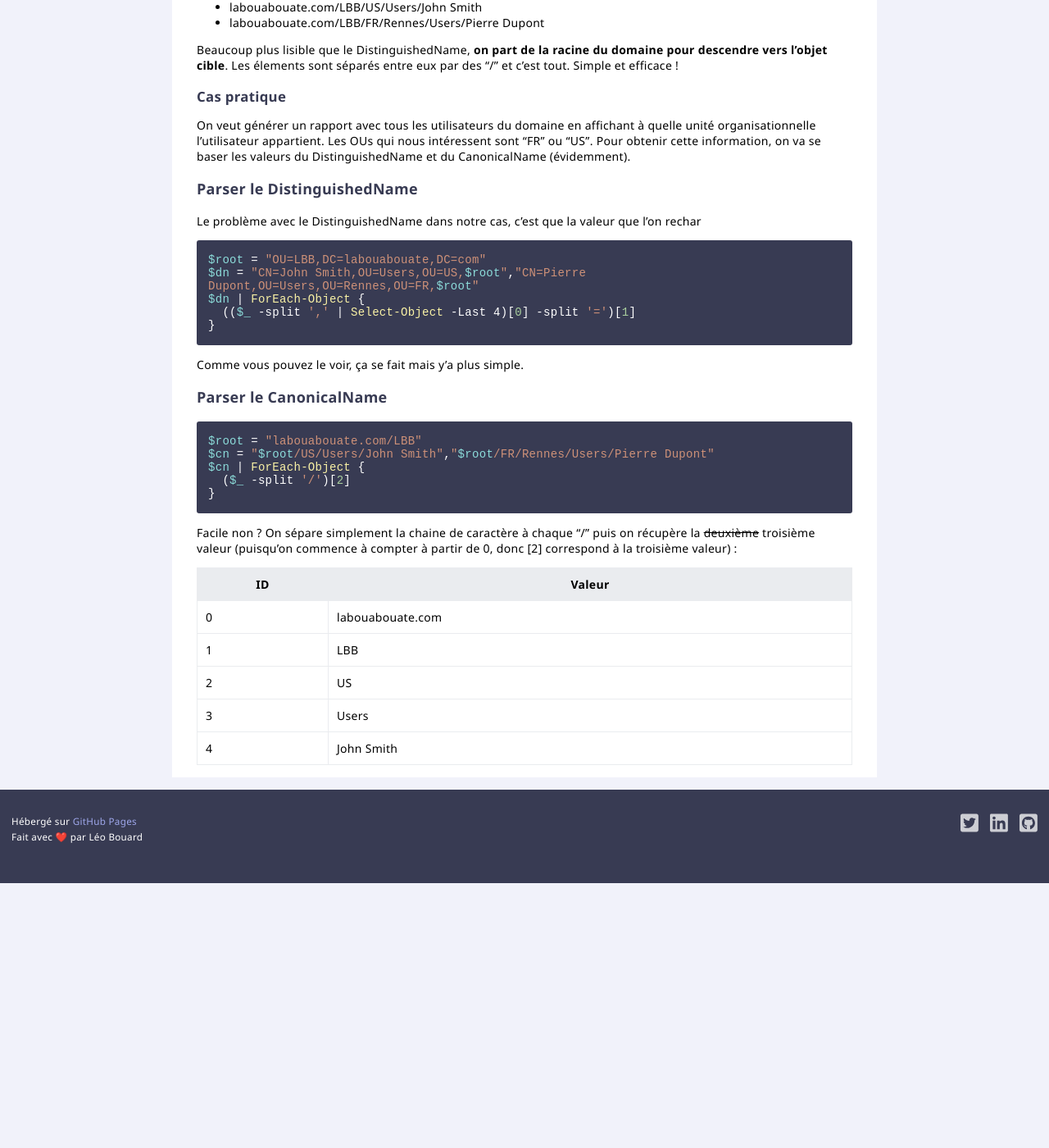
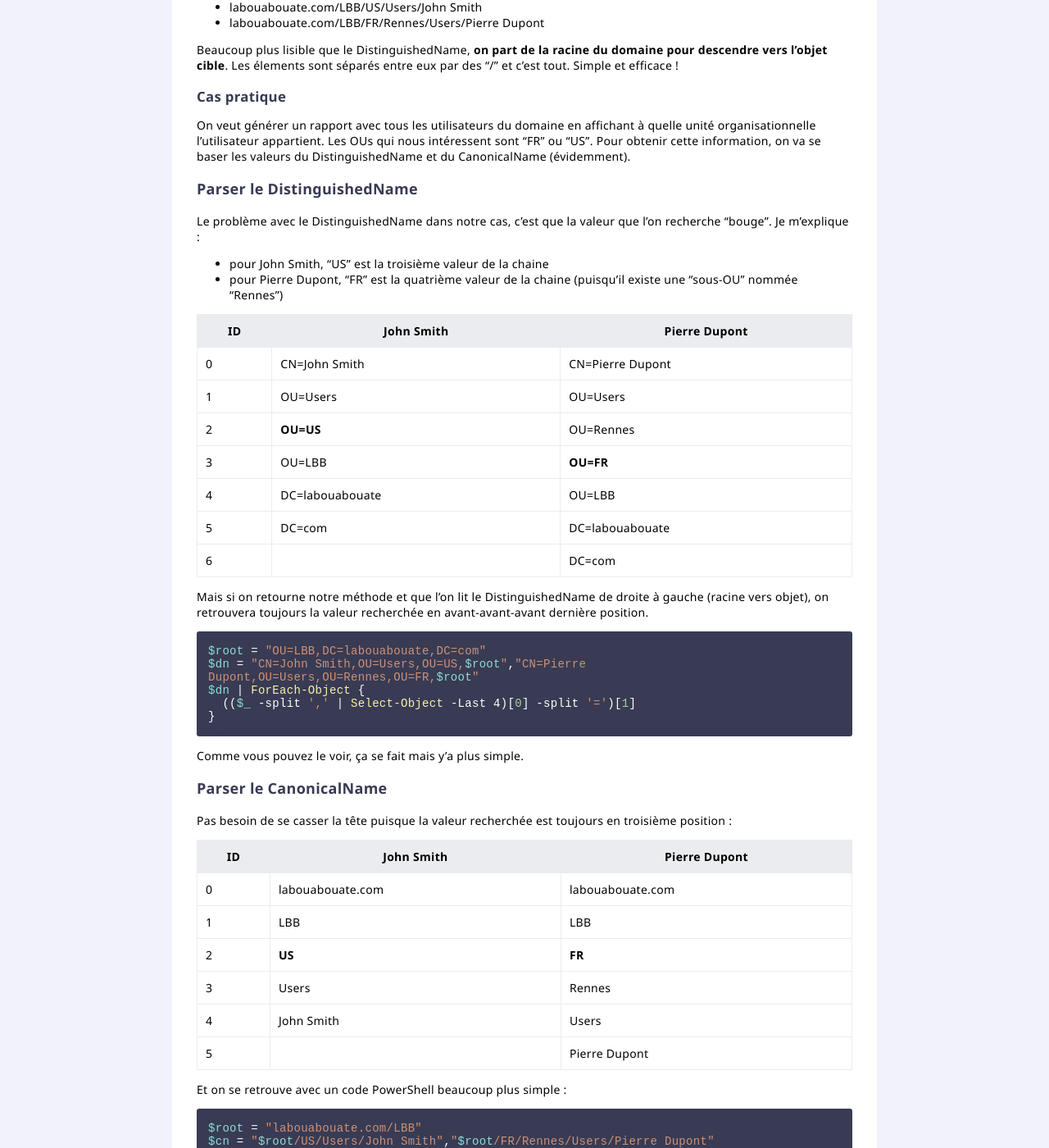
Before and after one commit to leobouard/leobouard.github.io, a Jekyll site: the page built from _posts/2022-07-22-canonical-name.md, in a window 1280 px wide and 1400 px high, scrolled down 1664 px. Shown: the whole window at 82% size. Built offline with Jekyll 4.4.1, drawn with Linux system fonts in a browser that asks for light colours; before the commit the page ends 2741 px from its top, so only the background shows below that.

Commit message:
Update 2022-07-22-canonical-name.md

````diff
--- a/_posts/2022-07-22-canonical-name.md
+++ b/_posts/2022-07-22-canonical-name.md
@@ -78,7 +78,22 @@ On veut générer un rapport avec tous les utilisateurs du domaine en affichant
 
 ### Parser le DistinguishedName
 
-Le problème avec le DistinguishedName dans notre cas, c'est que la valeur que l'on rechar
+Le problème avec le DistinguishedName dans notre cas, c'est que la valeur que l'on recherche "bouge". Je m'explique :
+
+- pour John Smith, "US" est la troisième valeur de la chaine
+- pour Pierre Dupont, "FR" est la quatrième valeur de la chaine (puisqu'il existe une "sous-OU" nommée "Rennes")
+
+ID | John Smith | Pierre Dupont
+-- | ---------- | -------------
+0 | CN=John Smith | CN=Pierre Dupont
+1 | OU=Users | OU=Users
+2 | **OU=US** | OU=Rennes
+3 | OU=LBB | **OU=FR**
+4 | DC=labouabouate | OU=LBB
+5 | DC=com | DC=labouabouate
+6 | | DC=com
+
+Mais si on retourne notre méthode et que l'on lit le DistinguishedName de droite à gauche (racine vers objet), on retrouvera toujours la valeur recherchée en avant-avant-avant dernière position.
 
 ```powershell
 
@@ -94,6 +109,19 @@ Comme vous pouvez le voir, ça se fait mais y'a plus simple.
 
 ### Parser le CanonicalName
 
+Pas besoin de se casser la tête puisque la valeur recherchée est toujours en troisième position :
+
+ID | John Smith | Pierre Dupont
+-- | ---------- | -------------
+0 | labouabouate.com | labouabouate.com
+1 | LBB | LBB
+2 | **US** | **FR**
+3 | Users | Rennes
+4 | John Smith | Users
+5 | | Pierre Dupont
+
+Et on se retrouve avec un code PowerShell beaucoup plus simple :
+
 ```powershell
 
 $root = "labouabouate.com/LBB"
@@ -103,13 +131,3 @@ $cn | ForEach-Object {
 }
 
 ```
-
-Facile non ? On sépare simplement la chaine de caractère à chaque "/" puis on récupère la ~~deuxième~~ troisième valeur (puisqu'on commence à compter à partir de 0, donc [2] correspond à la troisième valeur) :
-
-ID | Valeur
--- | ------
-0 | labouabouate.com
-1 | LBB
-2 | US
-3 | Users
-4 | John Smith
````
